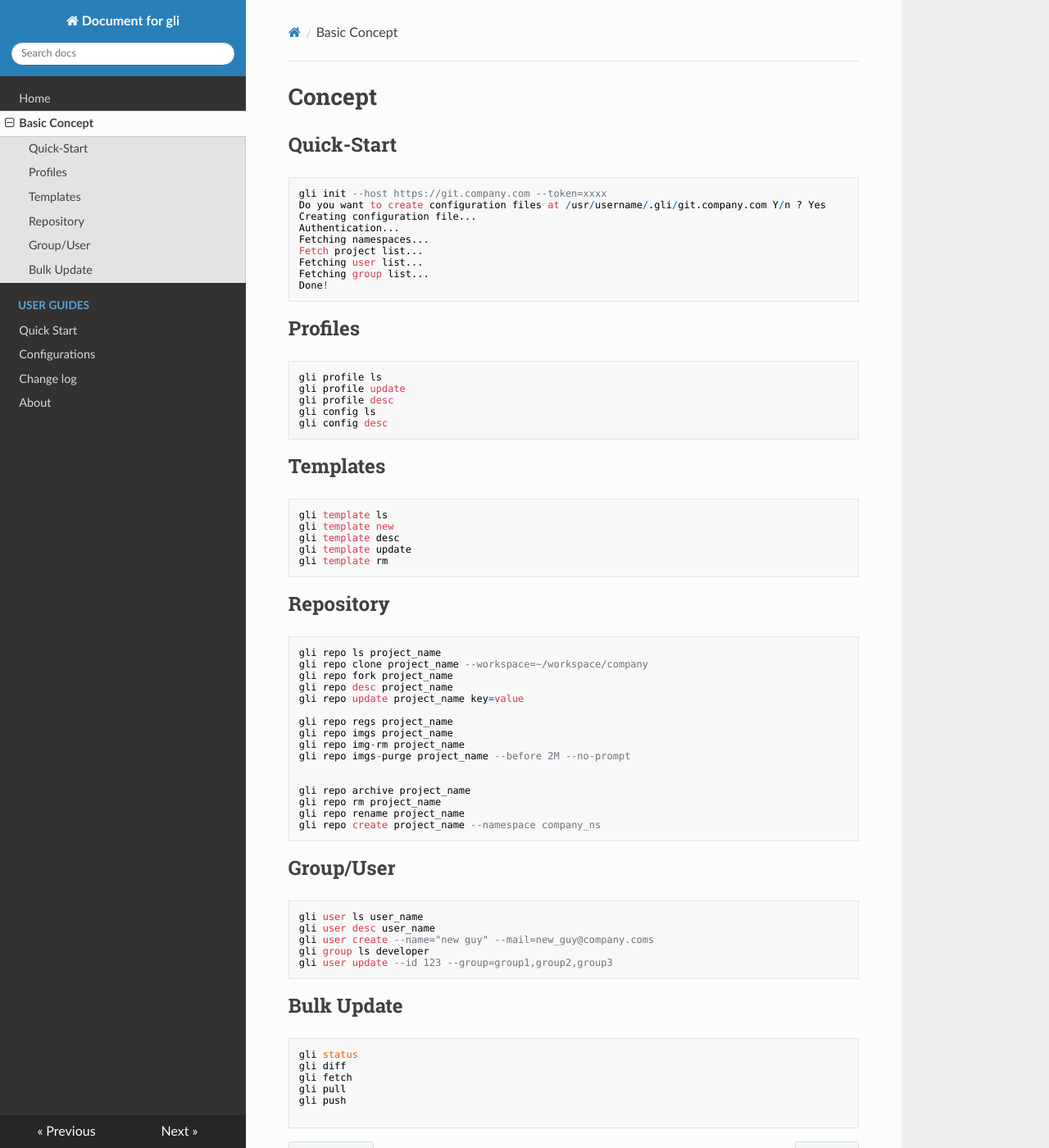
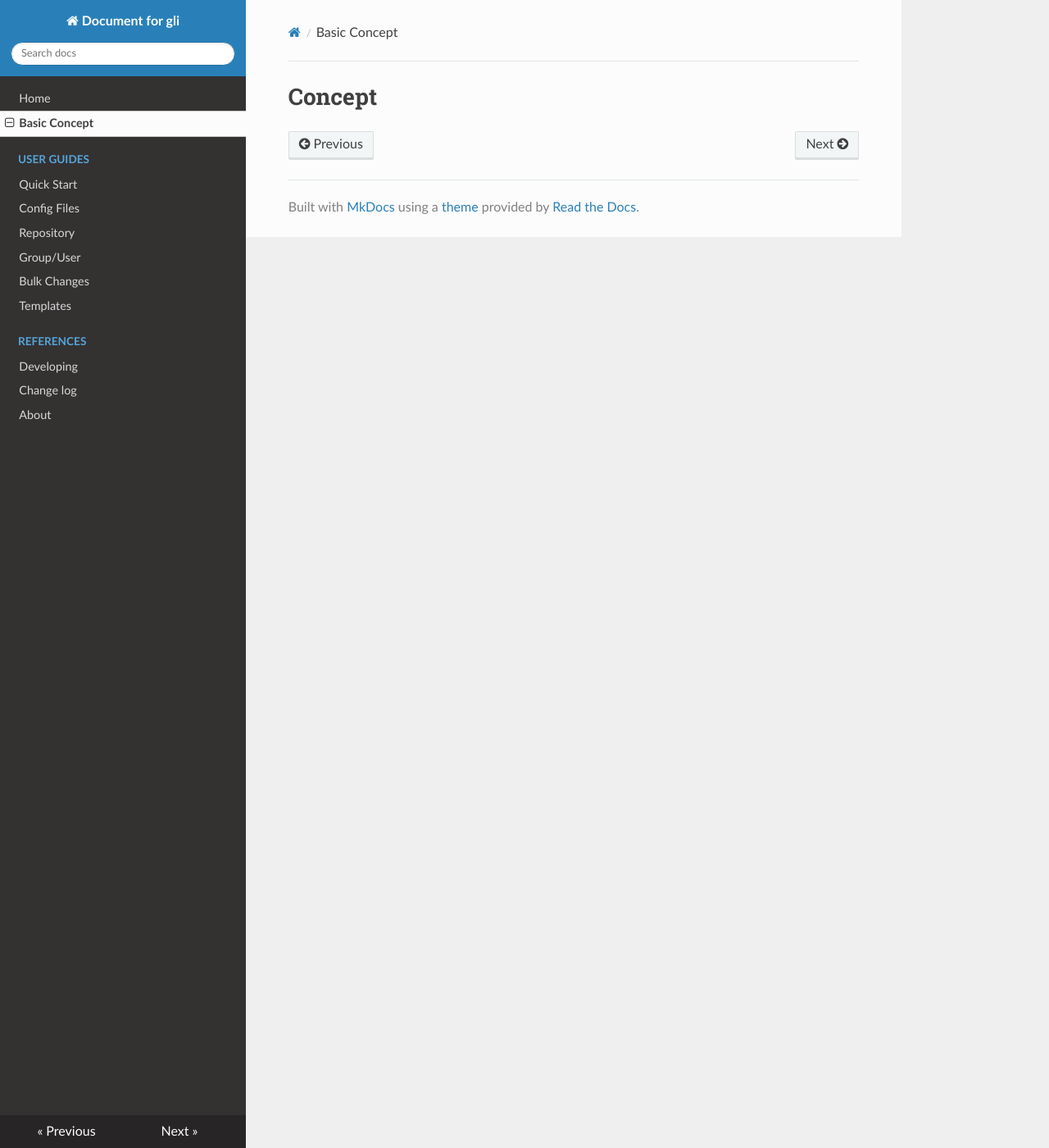
Before and after one commit to audricsun/glc, an MkDocs documentation site: the page built from docs/concept.md, in a window 1280 px wide and 1400 px high. Shown: the whole window at 82% size. Built offline with MkDocs 1.6.1, drawn with Linux system fonts in a browser that asks for light colours; nearby versions of some CDN libraries.

Commit message:
add more docs

````diff
--- a/docs/concept.md
+++ b/docs/concept.md
@@ -1,68 +1 @@
 # Concept
-## Quick-Start
-```
-gli init --host https://git.company.com --token=xxxx
-Do you want to create configuration files at /usr/username/.gli/git.company.com Y/n ? Yes
-Creating configuration file...
-Authentication...
-Fetching namespaces...
-Fetch project list...
-Fetching user list...
-Fetching group list...
-Done!
-```
-## Profiles
-```
-gli profile ls
-gli profile update
-gli profile desc
-gli config ls
-gli config desc
-```
-## Templates
-```
-gli template ls
-gli template new
-gli template desc
-gli template update
-gli template rm
-```
-
-## Repository
-```
-gli repo ls project_name
-gli repo clone project_name --workspace=~/workspace/company
-gli repo fork project_name
-gli repo desc project_name
-gli repo update project_name key=value
-
-gli repo regs project_name
-gli repo imgs project_name
-gli repo img-rm project_name
-gli repo imgs-purge project_name --before 2M --no-prompt
-
-
-gli repo archive project_name
-gli repo rm project_name
-gli repo rename project_name
-gli repo create project_name --namespace company_ns
-```
-
-## Group/User
-```
-gli user ls user_name
-gli user desc user_name
-gli user create --name="new guy" --mail=new_guy@company.coms
-gli group ls developer
-gli user update --id 123 --group=group1,group2,group3
-```
-
-## Bulk Update
-```
-gli status
-gli diff
-gli fetch
-gli pull
-gli push
-
-```
--- a/mkdocs.yml
+++ b/mkdocs.yml
@@ -4,8 +4,14 @@ nav:
   - 'Basic Concept': concept.md
   - 'User Guides':
       - 'Quick Start' : user-guide/quickstart.md
-      - 'Configurations' : user-guide/configuration.md
-  - 'Change log': changelog.md
+      - 'Config Files' : user-guide/confgfiles.md
+      - 'Repository' : user-guide/repository.md
+      - 'Group/User' : user-guide/users.md
+      - 'Bulk Changes' : user-guide/bulk_update.md
+      - 'Templates' : user-guide/templates.md
+  - "References":
+    - 'Developing': develop.md
+    - 'Change log': changelog.md
   - About: about.md
 theme:
   name: readthedocs
@@ -13,7 +19,6 @@ theme:
   highlightjs: true
   hljs_languages:
     - yaml
-    - rust
   shortcuts:
           help: 191    # ?
           next: 78     # n
````
Also changed, not shown: docs/develop.md (added, +6 -0 lines), docs/index.md (+5 -0 lines), docs/user-guide/bulk_update.md (added, +23 -0 lines), docs/user-guide/configfiles.md (added, +11 -0 lines), docs/user-guide/quickstart.md (+35 -0 lines), docs/user-guide/repository.md (added, +19 -0 lines), docs/user-guide/templates.md (added, +8 -0 lines), docs/user-guide/users.md (added, +12 -0 lines), docs/dev-logs/first-idea.md (deleted), docs/user-guide/configuration.md (deleted).
